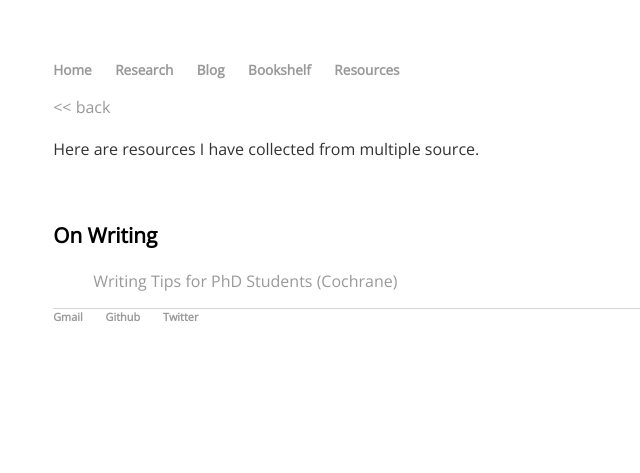
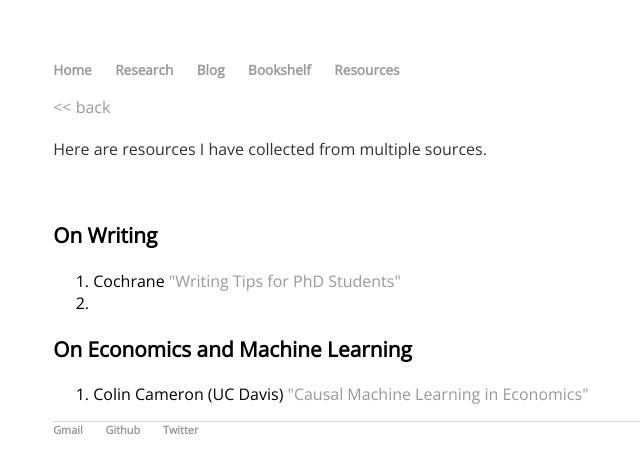
Before and after one commit to Vanlik/v-lik, a Jekyll site: the page built from resources/index.html, in a window 1280 px wide. Shown: the top 473 px of the page, without its empty margins (286-926 px from the left). Built offline with Jekyll 4.4.1, drawn with Linux system fonts in a browser that asks for light colours.

Commit message:
Add new tab from R

```diff
--- a/resources/index.html
+++ b/resources/index.html
@@ -4,11 +4,20 @@ layout: default
 <p><a href="{{ site.url }}"> << back </a></p>
 
 
-<p> Here are resources I have collected from multiple source.</p>
+<p> Here are resources I have collected from multiple sources.</p>
 <br/>
 <div>
   <h3> On Writing</h3>
-  <ul style="list-style-type:none;">
-  <li> <a href= "https://faculty.chicagobooth.edu/john.cochrane/research/papers/phd_paper_writing.pdf"> Writing Tips for PhD Students (Cochrane)</a></li>
-  </ul>
+  <!--ol style="list-style-type:none;"-->
+  <ol>
+  <li> Cochrane <a href= "https://faculty.chicagobooth.edu/john.cochrane/research/papers/phd_paper_writing.pdf"> "Writing Tips for PhD Students"</a></li>
+  <li> </li>
+  </ol>
 </div>
+
+<div>
+  <h3> On Economics and Machine Learning</h3>
+  <ol>
+    <li> Colin Cameron (UC Davis) <a href= "http://cameron.econ.ucdavis.edu/e240f/machlearn2020_Causal_Intro_brief.pdf"> "Causal Machine Learning in Economics" </a> </li>
+  </ol>
+</div>
```
